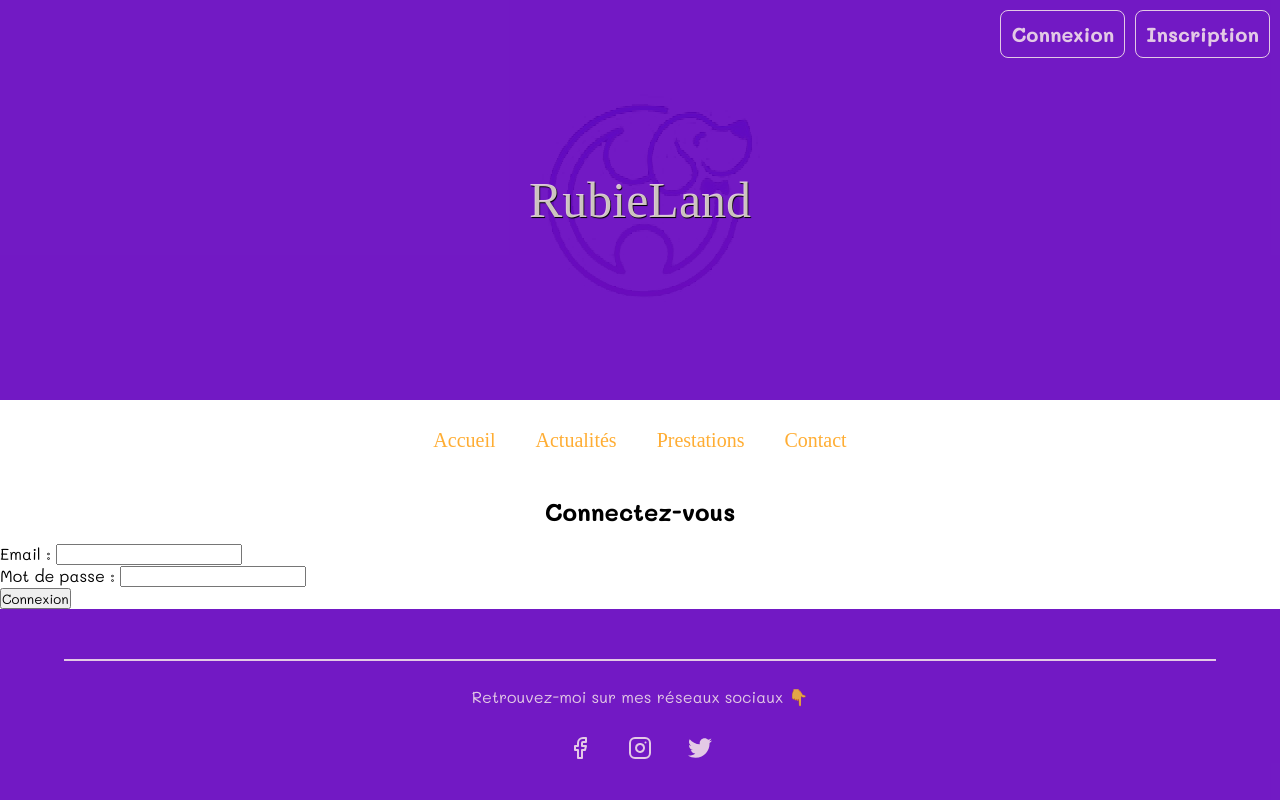
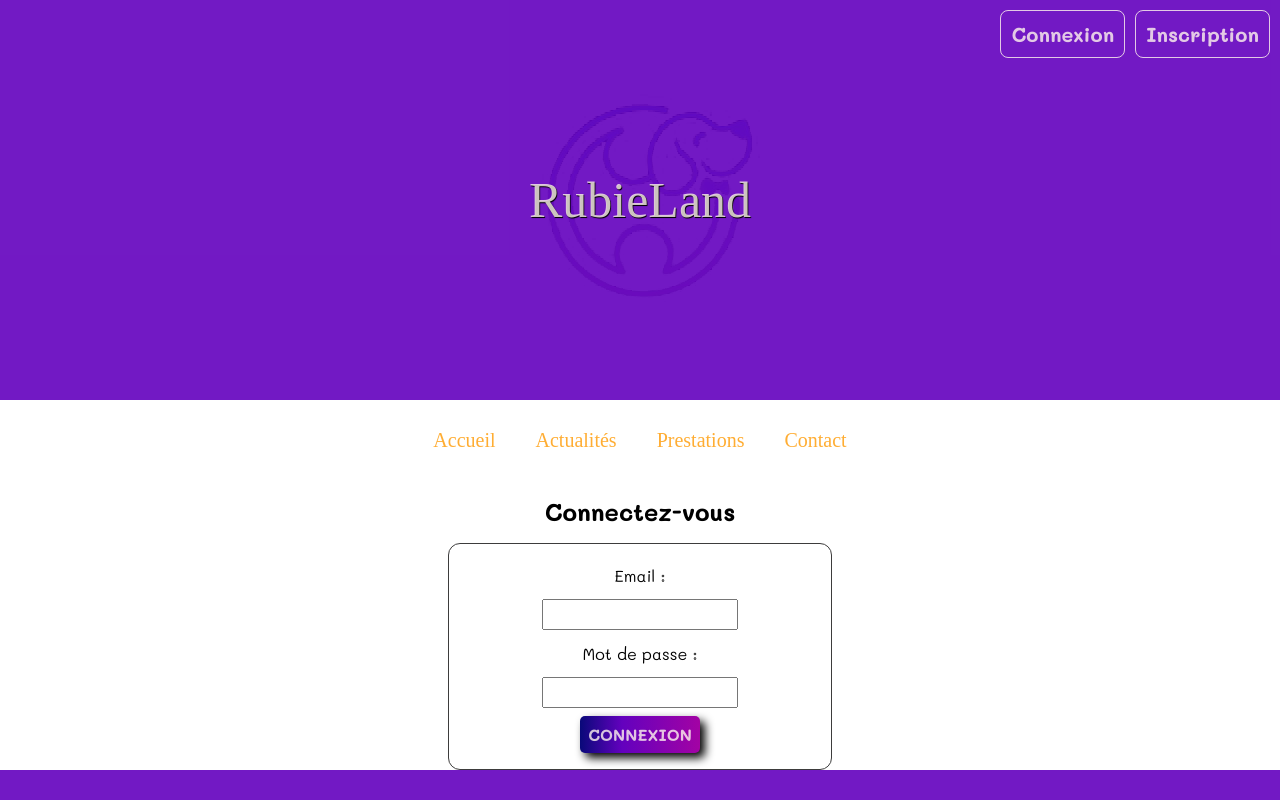
Before and after one commit to Mickael-Mesloub/Projet-Petsitting, a React (Create React App) app in the folder client/: page /login in a window 1280 px wide. Shown: the top 800 px of the page. Built offline with nearby package versions, Linux system fonts and the light colour scheme; a web font is replaced by a local one.

Commit message:
update forms style

```diff
--- a/client/src/App.js
+++ b/client/src/App.js
@@ -1,4 +1,5 @@
 import "./index.scss";
+import "./assets/styles/forms.scss";
 import { BrowserRouter } from "react-router-dom";
 import { loginUser } from "./store/slices/user/userSlice";
 import { useDispatch, useSelector } from "react-redux";
--- a/client/src/assets/styles/_placeholders.scss
+++ b/client/src/assets/styles/_placeholders.scss
@@ -16,6 +16,8 @@
   border-radius: 5px;
   cursor: pointer;
   font-size: 16px;
+  border: 0;
+  box-shadow: 5px 5px 10px #000;
 
   &:hover {
     background-image: linear-gradient(90deg, $violet-orange-gradient);
--- a/client/src/assets/styles/forms.scss
+++ b/client/src/assets/styles/forms.scss
@@ -1,12 +1,19 @@
 @import "./_placeholders";
 
 form {
-    @extend %form;
-}
+  @extend %flex-center;
+  flex-direction: column;
+  max-width: 30%;
+  margin: auto;
+  gap: 8px;
+  padding: 16px;
+  border: 0.75px solid #3d3c3c;
+  border-radius: 12px;
 
-form label {
-    margin-bottom: 5px;
-    margin-left: 5px;
+  .register-form-inputs {
+    @extend %flex-center;
+    flex-direction: column;
+    gap: 8px;
   }
 
   fieldset {
@@ -14,36 +21,43 @@ fieldset {
     flex-direction: column;
   }
 
-
-form input, fieldset, select {
-    margin-bottom: 10px;
+  label,
+  input,
+  fieldset,
+  select {
+    padding: 5px;
   }
 
-select, input[type="number"] {
+  select,
+  input[type="number"] {
     text-align: center;
   }
 
-form input[type="text"], select {
+  input[type="text"],
+  select {
     padding: 10px;
   }
 
-form input[type="submit" ] {
+  input[type="submit"] {
     @extend %button;
   }
 
-.selected-image, .choose-image {
+  .selected-image,
+  .choose-image {
     width: 250px;
     height: 200px;
-    transition: all .3s ease-in-out;
+    transition: all 0.3s ease-in-out;
   }
 
-.selected-image img, .choose-image img {
+  .selected-image img,
+  .choose-image img {
     width: 100%;
     height: 100%;
-    transition: all .3s ease-in-out;
+    transition: all 0.3s ease-in-out;
 
     &:hover {
       transform: scale(1.05);
-        transition: all .3s ease-in-out;
+      transition: all 0.3s ease-in-out;
     }
   }
+}
--- a/client/src/index.scss
+++ b/client/src/index.scss
@@ -28,6 +28,3 @@ h6 {
   text-align: center;
   padding: 16px 0;
 }
-
-// Grand Hotel
-// Delius Swash Caps [VALIDÉE]
--- a/client/src/pages/public/auth/login/login.js
+++ b/client/src/pages/public/auth/login/login.js
@@ -25,7 +25,7 @@ const Login = () => {
   };
 
   return (
-    <>
+    <main className="login-page-main">
       <h2>Connectez-vous</h2>
       <form onSubmit={handleSubmit}>
         <div className="register-form-inputs">
@@ -51,7 +51,7 @@ const Login = () => {
           value="Connexion"
         />
       </form>
-    </>
+    </main>
   );
 };
 
--- a/client/src/pages/public/home/home.js
+++ b/client/src/pages/public/home/home.js
@@ -36,7 +36,7 @@ const Home = () => {
   };
 
   return (
-    <main>
+    <main className="homepage-main">
       {user.isLogged ? (
         <h3>Bienvenue {usernameCapitalized} 👋 !</h3>
       ) : (
--- a/client/src/pages/public/home/styles.scss
+++ b/client/src/pages/public/home/styles.scss
@@ -2,7 +2,7 @@
 @import "../../../assets/styles/_placeholders";
 @import "../../../assets/styles/_variables";
 
-main {
+.homepage-main {
   display: flex;
   flex-direction: column;
 
--- a/client/src/pages/public/news/news.js
+++ b/client/src/pages/public/news/news.js
@@ -12,7 +12,7 @@ const News = () => {
   }, []);
 
   return (
-    <main>
+    <main className="newspage-main">
       <h1>Actualités</h1>
       {articles.length === 0 ? (
         <p>
```
Lines whose indentation alone changed are shown as unchanged.
